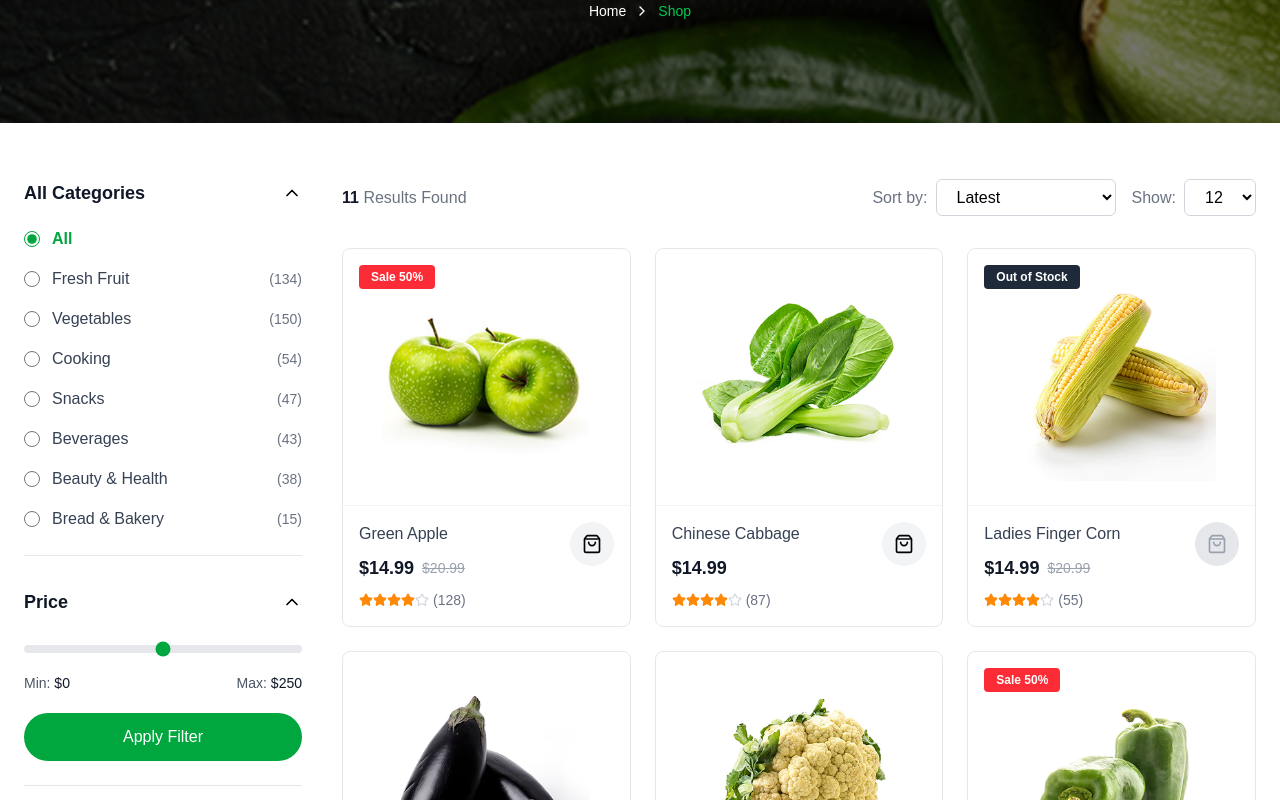
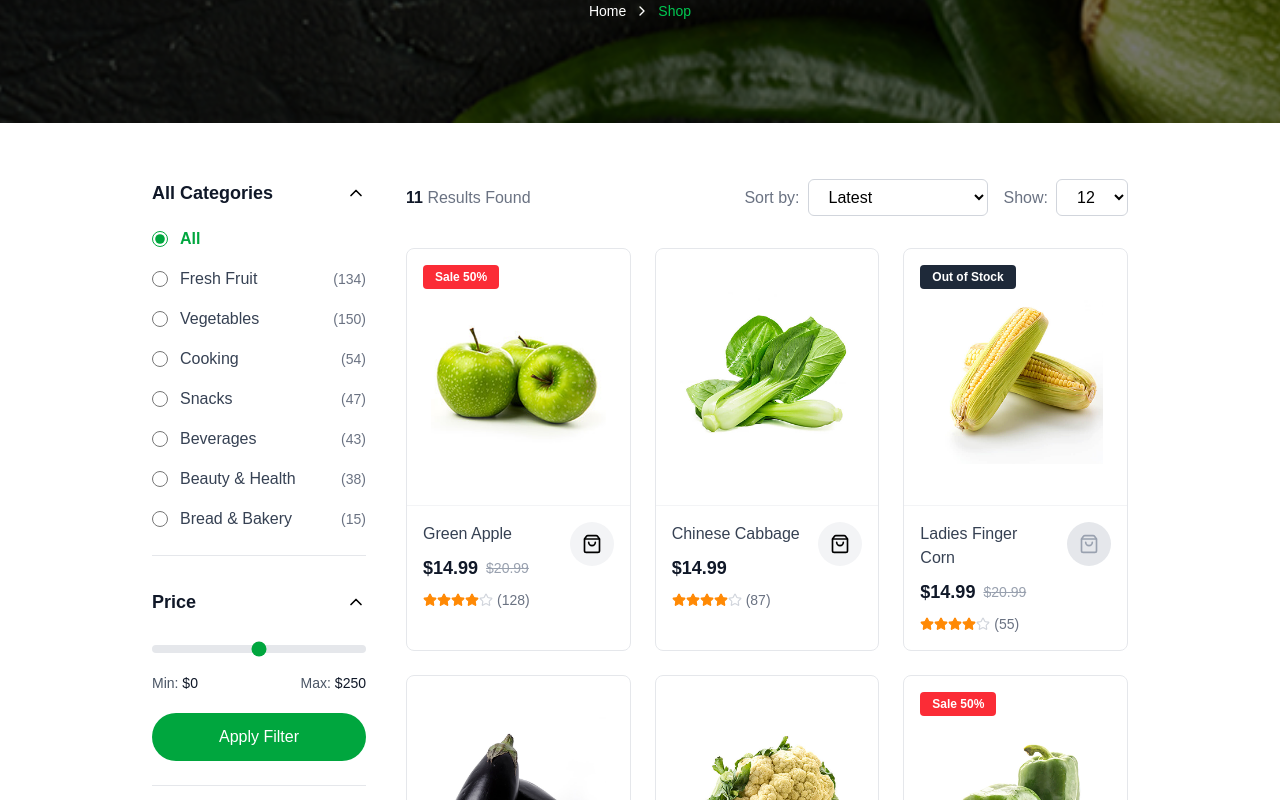
Before and after one commit to Riyadulislamratul/Eco_Bazar, a React (Vite) app: page /shop in a window 1280 px wide. Shown: the part 360-1160 px from the top of the page. Built offline with nearby package versions, Linux system fonts and the light colour scheme.

Commit message:
error fix

```diff
--- a/src/components/common/Container.jsx
+++ b/src/components/common/Container.jsx
@@ -2,7 +2,7 @@ import React from "react";
 
 const Container = ({ children, className = "" }) => {
   return (
-    <div className={`max-w-7xl mx-auto px-4 lg:px-6 ${className}`}>
+    <div className={`container mx-auto px-4 lg:px-6 ${className}`}>
       {children}
     </div>
   );
--- a/src/components/product_details/RelatedProducts.jsx
+++ b/src/components/product_details/RelatedProducts.jsx
@@ -3,7 +3,7 @@ import React, { useMemo } from "react";
 import products from "../../data/products";
 
 import ProductGrid from "../product/ProductGrid";
-import SectionHeading from "../Common/SectionHeading";
+import SectionHeading from "../common/SectionHeading";
 
 const RelatedProducts = ({
   currentProduct,
```
